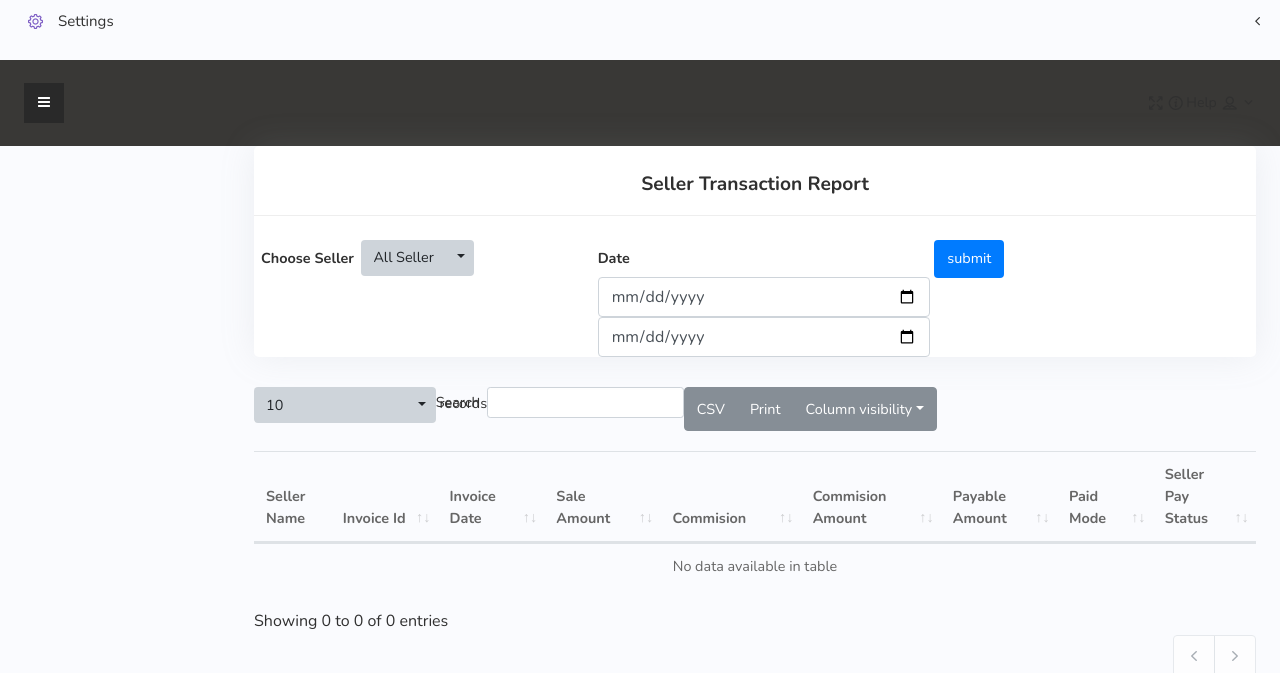
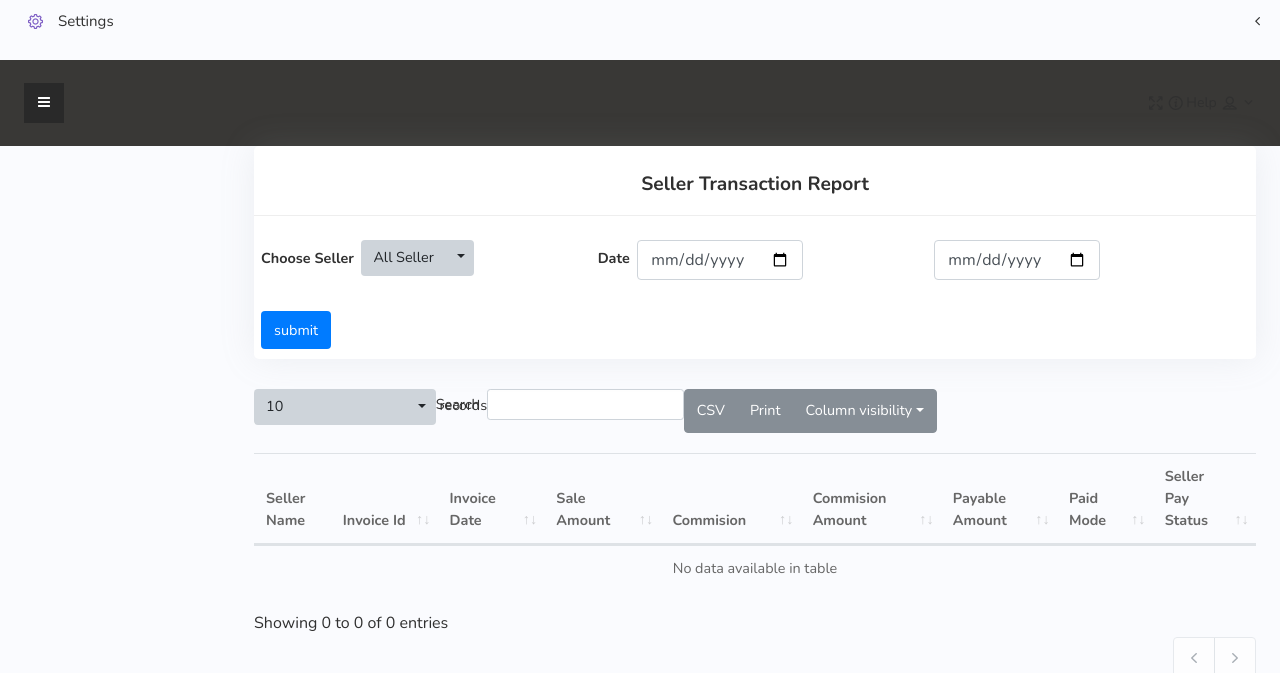
Before and after one commit to Xlinkinfocom/dsacwn_pos, a Laravel app: template resources/views/stransaction/index.blade.php in a window 1280 px wide. Shown: the part 440-1113 px from the top of the page. Run offline with Laravel 8, Linux system fonts and the light colour scheme; the template is opened without the code that fills it, so the values that code supplies are empty; parts of the project's set-up code (start-up, migrations or seed data) failed here and were passed over; some libraries are stand-ins or nearby versions.

Commit message:
new changes

```diff
--- a/resources/views/stransaction/index.blade.php
+++ b/resources/views/stransaction/index.blade.php
@@ -30,9 +30,15 @@
                     <div class="row">
                         <label class="d-tc mt-2"><strong>{{ trans('Date') }}</strong> &nbsp;</label>
                         <div class="d-tc">
-                            <div class="input-group" style="float: left;">
+                            <div class="input-group">
                                 <input name="start_date" type="date" class="form-control" value="" required />
                             </div>
+                        </div>
+                    </div>
+                </div>
+                <div class="col-md-4 mt-4">
+                    <div class="row">
+                        <div class="d-tc">
                             <div class="input-group">
                                 <input name="end_date" type="date" class="form-control" value="" required />
                             </div>
```
